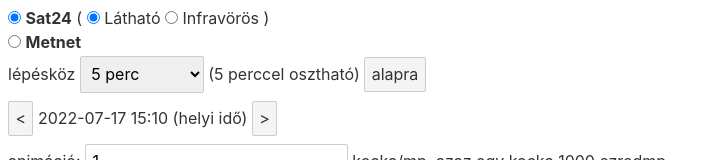
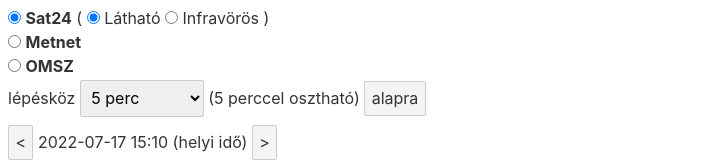
Before and after one commit to L-a-c-a/met, a Svelte app: page / in a window 1280 px wide. Shown: the top 160 px of the page, without its empty margins (0-721 px from the left). Built offline with nearby package versions, Linux system fonts and the light colour scheme.

Commit message:
MetDátum osztály,
...|null|undefined (avagy ?:...|null)

```diff
--- a/src/sat24/Vis.svelte
+++ b/src/sat24/Vis.svelte
@@ -1,12 +1,13 @@
 <script lang="ts">
 
-import { Dátum, MetnetDátum, SatDátum } from "./def"   //NEM .ts !!!
+import { Dátum, MetnetDátum, SatDátum, MetDátum } from "./def"   //NEM .ts !!!
 
   let lap:string = "sat24"  // vagy metnet (és akkor kompozit vagy mix)
 
   let lapok =
   { sat24: new SatDátum //(undefined, undefined, "infraPolair")
   , metnet: new MetnetDátum
+  , met: new MetDátum
   //... (többi laptípus)
   }
 
@@ -54,17 +55,6 @@
     lapok[lap].alapra()
     lapok = lapok
     /***/ console.log("alapra:"+urlDátum)
-        //***/ console.log("alapra talált:"+urlDátum.talált)
-        //***/ var i=1
-    /*
-    while (!urlDátum.talált)
-    {
-    /*** / console.log(":"+urlDátum)
-    /*** / console.log(" talált:"+urlDátum.talált  +"/"+ talált)
-      előzőTérkép()
-      /*** / i++; if (i>10) break
-    }
-    */
     visszaAzUtsóig()
   }
 
@@ -82,7 +72,7 @@
     urlDátum=urlDátum
     if (urlDátum.nincsTovábbVissza()) állj()
   }
-  let utsóTalálat:Date|null=null
+  let utsóTalálat:Date|null|undefined
   const animálElőre = () =>
   {
     urlDátum.előre()
@@ -116,7 +106,7 @@
   }
 
   let üzenet = "___"
-  let talált:Date|null = null
+  let talált:Date|null|undefined
 
   const képBetöltve = (e:Event) =>
   {
@@ -143,7 +133,7 @@
       {
         urlDátum=urlDátum
         /**  */ console.log(urlDátum.függőben, urlDátum.talált, biztonságiHatár)
-        if (--biztonságiHatár===0) clearInterval(intervallum)
+        if ((--biztonságiHatár)<=0) clearInterval(intervallum)
         if (urlDátum.függőben) return   //ha nem töltődött még be a térkép, és nem is derült ki, hogy nincs, akkor ebben a körben nem csinálunk semmit
         if (urlDátum.talált) /* akkor kész vagyunk */ clearInterval(intervallum)
         else előzőTérkép()
@@ -163,11 +153,24 @@
   )
   {/if}
   <br />
+
   <input type="radio" id="metnet" bind:group={lap} value="metnet">      <label for="metnet"><b>Metnet</b></label>
   {#if lap == "metnet"}
   (
     <input type="radio" id="komp" bind:group={urlDátum.képtípus} value="kompozit"> <label for="komp">Kompozit</label>
     <input type="radio" id="mix" bind:group={urlDátum.képtípus} value="mix" checked>       <label for="mix">Mix</label>
+  )
+  {/if}
+  <br />
+
+  <input type="radio" id="met" bind:group={lap} value="met">            <label for="met"><b>OMSZ</b></label>
+  {#if lap == "met"}
+  (
+    <input type="radio" id="orsz" bind:group={urlDátum.képtípus} value="W" checked> <label for="orsz">Országos</label>
+    <input type="radio" id="eny"  bind:group={urlDátum.képtípus} value="E">         <label for="eny">ÉNy</label>
+    <input type="radio" id="dny"  bind:group={urlDátum.képtípus} value="F">         <label for="dny">DNy</label>
+    <input type="radio" id="ek"   bind:group={urlDátum.képtípus} value="H">         <label for="ek">ÉK</label>
+    <input type="radio" id="dk"   bind:group={urlDátum.képtípus} value="G">         <label for="dk">DK</label>
   )
   {/if}
 </div>
@@ -187,7 +190,6 @@
 </div>
 <div>
   <button on:click="{előzőTérkép}" disabled={visszaSzürke}>&lt;</button>
-  <!--{urlDátum.toLocaleString('sv', {dateStyle: 'short', timeStyle: 'short' })} (helyi idő)   HEKK! sv-vel vagy eo-val lesz iso-szerű, de eo-val nincs vezető nulla a dátumban -->
   {megjelenőDátum} (helyi idő)
   <button on:click="{következőTérkép}" disabled={előreSzürke}>&gt;</button>
 </div>
--- a/src/sat24/def.ts
+++ b/src/sat24/def.ts
@@ -11,10 +11,11 @@
   lépésközPerc:number
   képtípus:string
 
-  függőben: Date|null   // változásnál nemnullra kell állítani, és az aszinkron műveletek (on:load, on:error) nullázzák le
+  függőben?: Date|null  // változásnál nemnullra kell állítani, és az aszinkron műveletek (on:load, on:error) nullázzák le
                         //  hátha jó lesz valamire, hogy éppen Date
+                        //  Date|null|undefined
 
-  constructor (pontosságPerc:number = 5, lépésközPerc:number = pontosságPerc, képtípus:string|null = null)
+  constructor (pontosságPerc:number = 5, lépésközPerc:number = pontosságPerc, képtípus?:string)
   {
     super()
     this.pontosságPerc = pontosságPerc
@@ -30,8 +31,6 @@
     this.lépésközPerc = lépésközPerc
     this.setTime(Date.now())
     this.lekerekít()
-    //while(!this.talált) this.vissza() itt nem jó, mert csak a Vis-ben vannak a hozzávalók (itt végtelen ciklus lett, mert az itteni vissza() nem állítja be a talált-ot)
-    //                                  ^^ ez hülyeség, a Vis-ben is végtelen ciklus lett, mert nem várja meg, míg betöltődik a kép, és .talált null maradt
     this.függőben=this
     //** */ this.visszaAzUtsóig()
   }
@@ -58,32 +57,11 @@
     return this >= new Dátum
   }
 
-  /*  itt nem jó
-  visszaAzUtsóig()
-  {
-    let biztonságiHatár=10
-    const intervallum:NodeJS.Timer = setInterval
-    ( () =>
-      {
-        /**  * / console.log(this.függőben, this.talált, biztonságiHatár)
-        biztonságiHatár-=1; if (biztonságiHatár===0) clearInterval(intervallum)
-        if (this.függőben) return   //ha nem töltődött még be a térkép, és nem is derült ki, hogy nincs, akkor ebben a körben nem csinálunk semmit
-        if (this.talált) /* akkor kész vagyunk * / clearInterval(intervallum)
-        else
-        {
-          this.vissza()
-        }
-      }
-    , 1000
-    )
-  }
-  ****/
-
   url():string { return "" }
 
   üzenet:string// = "üz"  //??
 
-  talált:Date|null // sikeres képbetöltés után annak ideje, sikertelen után null (falsszerű)
+  talált?:Date|null  // sikeres képbetöltés után annak ideje, sikertelen után null (falsszerű)
 
   képBetöltve(kép:HTMLImageElement)
   {
@@ -125,6 +103,7 @@
     this.képtípus = képtípus
     //** */console.log("képtípus "+this.képtípus)
     //** */console.log(this)
+    //KÉNE: beállítani a lápésközt 5-re, vagy 15-re, attl függ, milyenje van a sat24-nek
   }
 
   képBetöltve(kép:HTMLImageElement)
@@ -145,11 +124,15 @@
   protected uNap() { return (this.getDate()+"").padStart(2, '0') }
   protected uOra() { return (this.getHours()+"").padStart(2, '0') }
   protected uPerc() { return (this.getMinutes()+"").padStart(2, '0') }
+  private   uUTCNap() { return (this.getUTCDate()+"").padStart(2, '0') }
+  private   uUTCOra() { return (this.getUTCHours()+"").padStart(2, '0') }
 
   protected uDátum() { return `${this.uEv()}/${this.uHo()}/${this.uNap()}` }  // éééé/hh/nn
-  protected uIdő()   { return `${this.uEv()}${this.uHo()}${this.uNap()}_${this.uOra()}${this.uPerc()}` }
+  protected uIdő()   { return `${this.uEv()}${this.uHo()}${this.uNap()}_${this.uOra()}${this.uPerc()}` }  // ééééhhnn_óópp
+  protected uUTCIdő(){ return `${this.uEv()}${this.uHo()}${this.uUTCNap()}_${this.uUTCOra()}${this.uPerc()}` }  // ééééhhnn_óópp
 
 }
+
 export class MetnetDátum extends RadarDátum
 {
   constructor (pontosságPerc:number = 5, lépésközPerc:number = pontosságPerc, képtípus:string = "kompozit")
@@ -174,3 +157,23 @@
   url():string { return this.képtípusok[this.képtípus]() }
 
 }
+
+export class MetDátum extends RadarDátum
+{
+  constructor (pontosságPerc:number = 10, lépésközPerc:number = pontosságPerc, képtípus:string = "W")  // W: országos, E: ÉNy, F: DNy, H: ÉK, G: DK
+  {
+    super(pontosságPerc, lépésközPerc)
+    this.képtípus = képtípus
+  }
+
+  alapra(pontosságPerc=10, lépésközPerc=pontosságPerc, képtípus="W"): void
+  {
+    super.alapra(pontosságPerc, lépésközPerc)
+    this.képtípus = képtípus
+  }
+
+  url() { return `https://www.met.hu/img/Rcc${this.képtípus}/Rcc${this.képtípus}${this.uUTCIdő()}.jpg`}
+
+  //KÉNE: nincsTovábbVissza(), mert nem sokra visszamenőleg vannak csak térképek
+
+}
```
